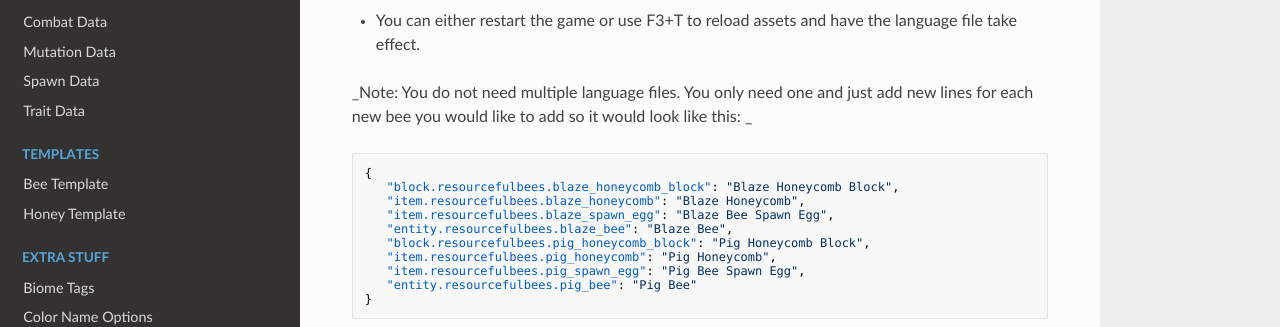
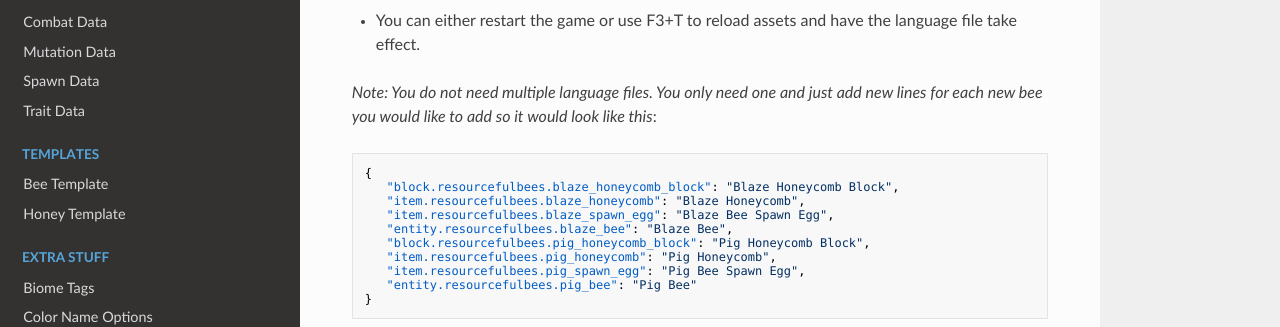
Before and after one commit to Team-Resourceful/ResourcefulBeesDocs, an MkDocs documentation site: the page built from docs/getting_started/language_files.md, in a window 1280 px wide and 900 px high, scrolled down 959 px. Shown: the part 186-513 px from the top of the window. Built offline with MkDocs 1.6.1, drawn with Linux system fonts in a browser that asks for light colours; nearby versions of some CDN libraries; part of the change alters nothing that is shown.

````diff
--- a/docs/getting_started/language_files.md
+++ b/docs/getting_started/language_files.md
@@ -26,7 +26,7 @@ _Note: For new mod installs, run the game at least once so all necessary config
 ```
 * You can either restart the game or use F3+T to reload assets and have the language file take effect.
 
-_Note: You do not need multiple language files. You only need one and just add new lines for each new bee you would like to add so it would look like this: _
+_Note: You do not need multiple language files. You only need one and just add new lines for each new bee you would like to add so it would look like this_:
 ```json
 {
    "block.resourcefulbees.blaze_honeycomb_block": "Blaze Honeycomb Block",
@@ -47,6 +47,6 @@ As a convenience feature, we have provided an English Lang generator that will o
 
 _Note: The generator uses the .json file names for generating the translations._
 <!--stackedit_data:
-eyJoaXN0b3J5IjpbMTcwMDM4NTEzNiwxMTYxMjM0MjIxLDEyOT
-cwMDQ5MjVdfQ==
+eyJoaXN0b3J5IjpbMTM3MTQwOTI2NCwxNzAwMzg1MTM2LDExNj
+EyMzQyMjEsMTI5NzAwNDkyNV19
 -->
````
